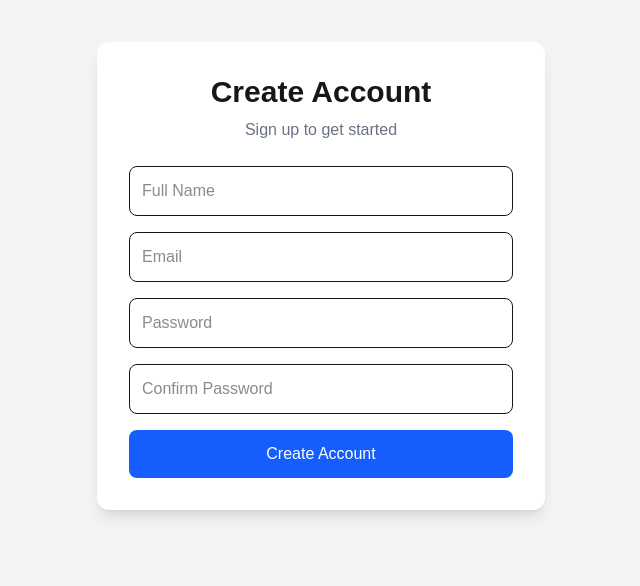
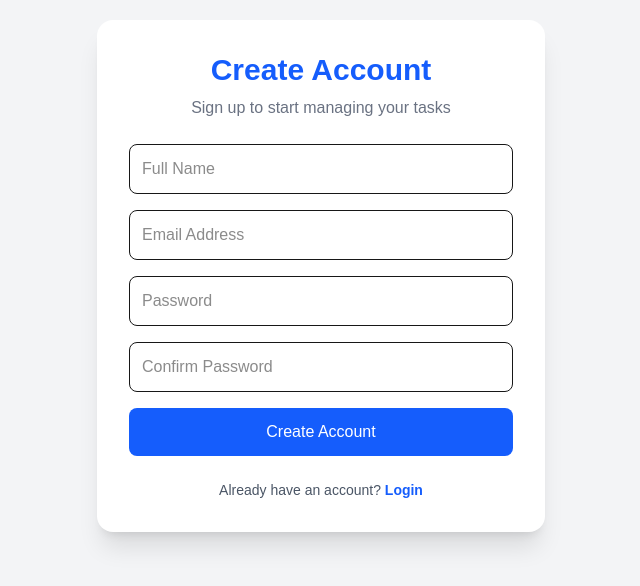
Before and after one commit to jisu2004/loop-task-manager, a Next.js app: page /auth/signup in a window 1280 px wide. Shown: the part 124-710 px from the top of the page, without its empty margins (319-959 px from the left). Built offline with nearby package versions, Linux system fonts and the light colour scheme.

Commit message:
Improve login and signup pages

```diff
--- a/app/auth/login/page.tsx
+++ b/app/auth/login/page.tsx
@@ -10,7 +10,9 @@ export default function LoginPage() {
   const [password, setPassword] = useState("");
   const [loading, setLoading] = useState(false);
 
-  async function handleSubmit(e: React.FormEvent<HTMLFormElement>) {
+  async function handleSubmit(
+    e: React.FormEvent<HTMLFormElement>
+  ) {
     e.preventDefault();
 
     setLoading(true);
@@ -30,52 +32,73 @@ export default function LoginPage() {
       const data = await res.json();
 
       if (!res.ok) {
-        alert(data.message);
+        alert(data.message || "Login failed");
         return;
       }
 
       alert("Login successful!");
+
       router.push("/dashboard");
-    } catch (err) {
-      console.error(err);
-      alert("Something went wrong");
+      router.refresh();
+    } catch (error) {
+      console.error(error);
+      alert("Something went wrong.");
     } finally {
       setLoading(false);
     }
   }
 
   return (
-    <main className="flex min-h-screen items-center justify-center bg-gray-100">
-      <div className="w-full max-w-md rounded-xl bg-white p-8 shadow-lg">
-        <h1 className="mb-6 text-center text-3xl font-bold">
+    <main className="flex min-h-screen items-center justify-center bg-gray-100 px-4">
+      <div className="w-full max-w-md rounded-2xl bg-white p-8 shadow-xl">
+        <h1 className="mb-2 text-center text-3xl font-bold text-blue-600">
           Welcome Back
         </h1>
+
+        <p className="mb-6 text-center text-gray-500">
+          Login to your LOOP account
+        </p>
 
         <form onSubmit={handleSubmit} className="space-y-4">
           <input
             type="email"
-            placeholder="Email"
-            className="w-full rounded-lg border p-3"
+            placeholder="Email Address"
+            className="w-full rounded-lg border p-3 focus:border-blue-500 focus:outline-none"
             value={email}
             onChange={(e) => setEmail(e.target.value)}
+            required
           />
 
           <input
             type="password"
             placeholder="Password"
-            className="w-full rounded-lg border p-3"
+            className="w-full rounded-lg border p-3 focus:border-blue-500 focus:outline-none"
             value={password}
             onChange={(e) => setPassword(e.target.value)}
+            required
           />
 
           <button
             type="submit"
             disabled={loading}
-            className="w-full rounded-lg bg-blue-600 py-3 text-white"
+            className="w-full rounded-lg bg-blue-600 py-3 text-white transition hover:bg-blue-700 disabled:opacity-50"
           >
             {loading ? "Logging in..." : "Login"}
           </button>
         </form>
+
+        <div className="mt-6 text-center">
+          <p className="text-sm text-gray-600">
+            Don't have an account?{" "}
+            <button
+              type="button"
+              onClick={() => router.push("/auth/signup")}
+              className="font-semibold text-blue-600 hover:underline"
+            >
+              Sign Up
+            </button>
+          </p>
+        </div>
       </div>
     </main>
   );
--- a/app/auth/signup/page.tsx
+++ b/app/auth/signup/page.tsx
@@ -9,10 +9,13 @@ export default function SignupPage() {
   const [name, setName] = useState("");
   const [email, setEmail] = useState("");
   const [password, setPassword] = useState("");
-  const [confirmPassword, setConfirmPassword] = useState("");
+  const [confirmPassword, setConfirmPassword] =
+    useState("");
   const [loading, setLoading] = useState(false);
 
-  async function handleSubmit(e: React.FormEvent<HTMLFormElement>) {
+  async function handleSubmit(
+    e: React.FormEvent<HTMLFormElement>
+  ) {
     e.preventDefault();
 
     if (password !== confirmPassword) {
@@ -38,75 +41,94 @@ export default function SignupPage() {
       const data = await res.json();
 
       if (!res.ok) {
-        alert(data.message);
+        alert(data.message || "Signup failed");
         return;
       }
 
       alert("Account created successfully!");
 
       router.push("/auth/login");
-    } catch (err) {
-      console.error(err);
-      alert("Something went wrong");
+    } catch (error) {
+      console.error(error);
+      alert("Something went wrong.");
     } finally {
       setLoading(false);
     }
   }
 
   return (
-    <main className="flex min-h-screen items-center justify-center bg-gray-100">
-      <div className="w-full max-w-md rounded-xl bg-white p-8 shadow-lg">
-        <h1 className="mb-2 text-center text-3xl font-bold">
+    <main className="flex min-h-screen items-center justify-center bg-gray-100 px-4">
+      <div className="w-full max-w-md rounded-2xl bg-white p-8 shadow-xl">
+        <h1 className="mb-2 text-center text-3xl font-bold text-blue-600">
           Create Account
         </h1>
 
         <p className="mb-6 text-center text-gray-500">
-          Sign up to get started
+          Sign up to start managing your tasks
         </p>
 
         <form onSubmit={handleSubmit} className="space-y-4">
-
           <input
             type="text"
             placeholder="Full Name"
-            className="w-full rounded-lg border p-3"
+            className="w-full rounded-lg border p-3 focus:border-blue-500 focus:outline-none"
             value={name}
             onChange={(e) => setName(e.target.value)}
+            required
           />
 
           <input
             type="email"
-            placeholder="Email"
-            className="w-full rounded-lg border p-3"
+            placeholder="Email Address"
+            className="w-full rounded-lg border p-3 focus:border-blue-500 focus:outline-none"
             value={email}
             onChange={(e) => setEmail(e.target.value)}
+            required
           />
 
           <input
             type="password"
             placeholder="Password"
-            className="w-full rounded-lg border p-3"
+            className="w-full rounded-lg border p-3 focus:border-blue-500 focus:outline-none"
             value={password}
             onChange={(e) => setPassword(e.target.value)}
+            required
           />
 
           <input
             type="password"
             placeholder="Confirm Password"
-            className="w-full rounded-lg border p-3"
+            className="w-full rounded-lg border p-3 focus:border-blue-500 focus:outline-none"
             value={confirmPassword}
-            onChange={(e) => setConfirmPassword(e.target.value)}
+            onChange={(e) =>
+              setConfirmPassword(e.target.value)
+            }
+            required
           />
 
           <button
             type="submit"
             disabled={loading}
-            className="w-full rounded-lg bg-blue-600 py-3 text-white"
+            className="w-full rounded-lg bg-blue-600 py-3 text-white transition hover:bg-blue-700 disabled:opacity-50"
           >
-            {loading ? "Creating..." : "Create Account"}
+            {loading
+              ? "Creating Account..."
+              : "Create Account"}
           </button>
+        </form>
 
-        </form>
+        <div className="mt-6 text-center">
+          <p className="text-sm text-gray-600">
+            Already have an account?{" "}
+            <button
+              type="button"
+              onClick={() => router.push("/auth/login")}
+              className="font-semibold text-blue-600 hover:underline"
+            >
+              Login
+            </button>
+          </p>
+        </div>
       </div>
     </main>
   );
```
